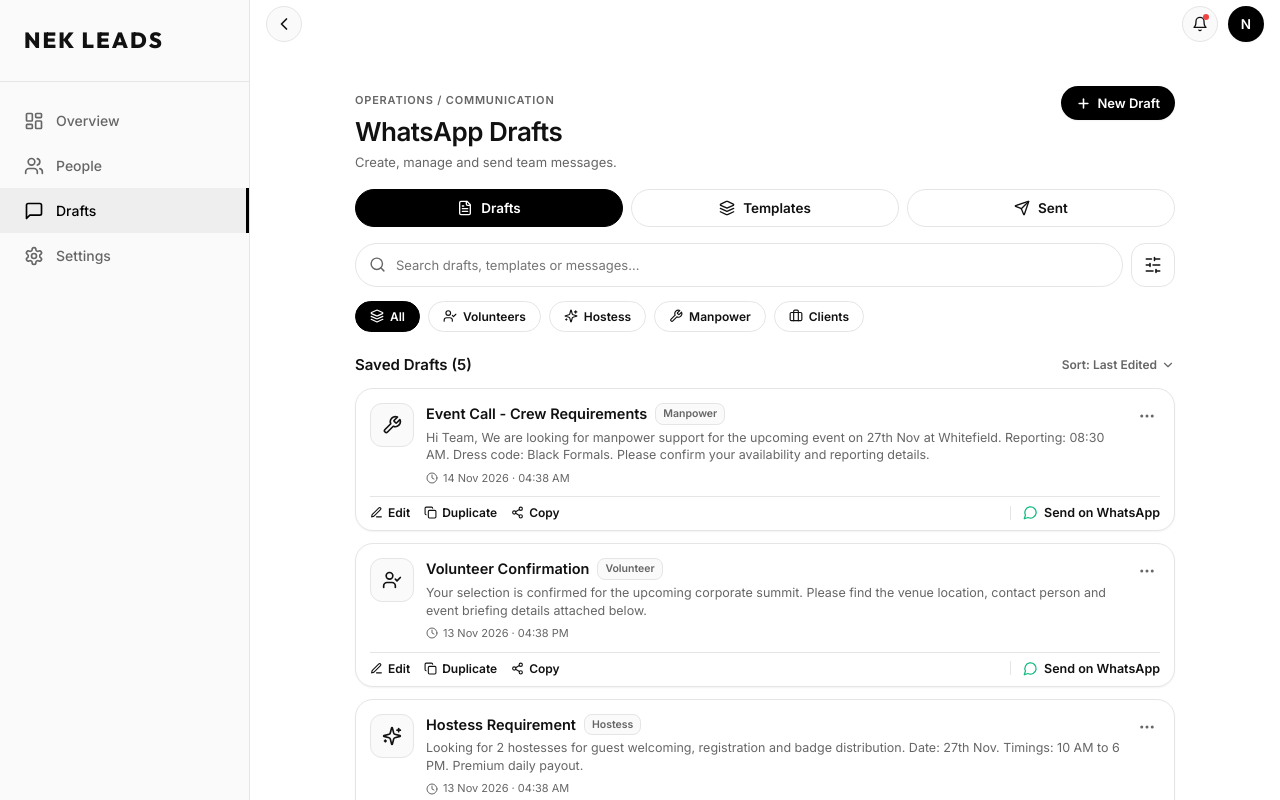
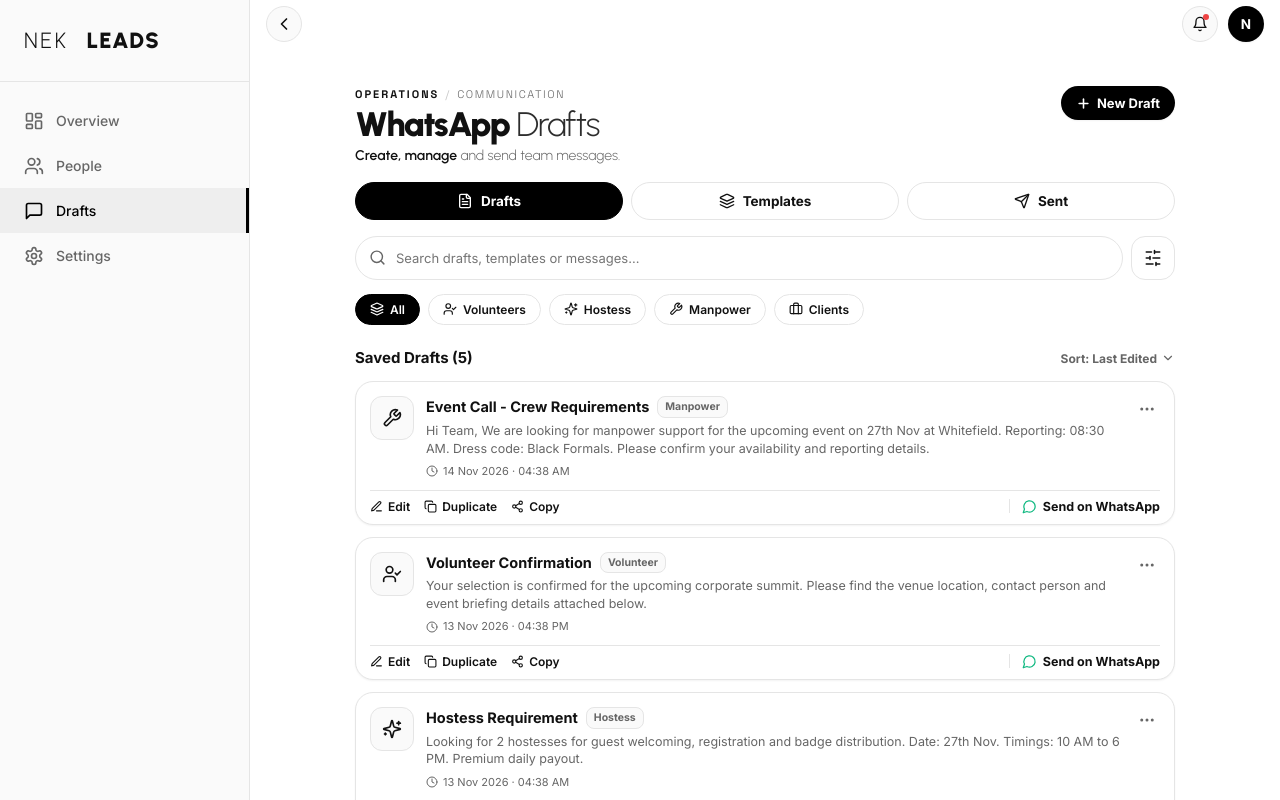
Before and after one commit to contactneklabs-droid/nekleads, a React (Vite) app: page /whatsapp-drafts in a window 1280 px wide. Shown: the top 800 px of the page. Built offline with nearby package versions, Linux system fonts and the light colour scheme.

Commit message:
feat: design unique high-contrast typography with bold and light font weights

```diff
--- a/index.html
+++ b/index.html
@@ -9,10 +9,10 @@
     <meta name="apple-mobile-web-app-capable" content="yes" />
     <meta name="apple-mobile-web-app-status-bar-style" content="black-translucent" />
     <meta name="apple-mobile-web-app-title" content="NEK LEADS" />
-    <meta name="description" content="NEK LEADS - Volunteer & Manpower Management" />
+    <meta name="description" content="NEK LEADS - Event Staffing & Lead Operations" />
     <link rel="preconnect" href="https://fonts.googleapis.com">
     <link rel="preconnect" href="https://fonts.gstatic.com" crossorigin>
-    <link href="https://fonts.googleapis.com/css2?family=Inter:wght@400;500;600&family=Outfit:wght@400;500;600;700;800;900&display=swap" rel="stylesheet">
+    <link href="https://fonts.googleapis.com/css2?family=Inter:wght@300;400;500;600;700&family=Outfit:wght@200;300;400;500;600;700;800;900&family=Space+Grotesk:wght@300;400;500;600;700&family=Urbanist:ital,wght@0,200;0,300;0,400;0,500;0,600;0,700;0,800;0,900;1,300;1,700&display=swap" rel="stylesheet">
     <link rel="apple-touch-icon" href="/apple-touch-icon.png" />
     <title>NEK LEADS</title>
   </head>
--- a/src/App.tsx
+++ b/src/App.tsx
@@ -54,8 +54,9 @@ const AppLayout = ({ children }: { children: React.ReactNode }) => {
       {/* Desktop Sidebar */}
       {!isDashboard && (
         <nav className="sidebar desktop-only">
-          <div className="sidebar-header" onClick={() => navigate('/dashboard')} style={{ cursor: 'pointer' }}>
-            NEK LEADS
+          <div className="sidebar-header" onClick={() => navigate('/dashboard')} style={{ cursor: 'pointer', fontFamily: "var(--font-display, 'Urbanist', sans-serif)" }}>
+            <span style={{ fontWeight: 300, letterSpacing: '2.5px' }}>NEK</span>
+            <span style={{ fontWeight: 900, letterSpacing: '1px', marginLeft: '6px' }}>LEADS</span>
           </div>
           <div className="nav-links">
             <NavLink to="/dashboard" className={({isActive}) => `nav-link ${isActive ? 'active' : ''}`}>
--- a/src/index.css
+++ b/src/index.css
@@ -15,6 +15,9 @@
   --ring-color: rgba(0, 0, 0, 0.1);
   --shadow-sm: 0 1px 2px 0 rgba(0, 0, 0, 0.05);
   --shadow-md: 0 4px 6px -1px rgba(0, 0, 0, 0.1), 0 2px 4px -1px rgba(0, 0, 0, 0.06);
+  --font-sans: 'Inter', -apple-system, BlinkMacSystemFont, 'Segoe UI', Roboto, sans-serif;
+  --font-display: 'Urbanist', 'Outfit', -apple-system, sans-serif;
+  --font-tech: 'Space Grotesk', -apple-system, monospace, sans-serif;
 }
 
 html.dark-mode {
@@ -85,7 +88,34 @@ input, textarea, select, [contenteditable="true"] {
 }
 
 .font-display {
-  font-family: 'Outfit', sans-serif;
+  font-family: var(--font-display);
+}
+
+.font-tech {
+  font-family: var(--font-tech);
+}
+
+.typo-hero-title {
+  font-family: var(--font-display);
+  font-size: 34px;
+  line-height: 1.05;
+  letter-spacing: -1.2px;
+  color: var(--color-text-primary);
+}
+
+.typo-kicker {
+  font-family: var(--font-tech);
+  font-size: 11px;
+  letter-spacing: 1.8px;
+  text-transform: uppercase;
+  color: var(--color-text-secondary);
+}
+
+.typo-subtitle {
+  font-family: var(--font-display);
+  font-size: 14px;
+  line-height: 1.4;
+  color: var(--color-text-secondary);
 }
 
 a {
--- a/src/pages/Dashboard.tsx
+++ b/src/pages/Dashboard.tsx
@@ -56,13 +56,16 @@ export default function Dashboard() {
     return () => window.removeEventListener('nek-data-updated', handleUpdate);
   }, []);
 
-  // Format today's date: e.g. "SUNDAY, 15 NOVEMBER 2026"
+  // Format today's date: e.g. "SUNDAY, NOVEMBER 15, 2026"
   const formattedToday = new Intl.DateTimeFormat('en-US', {
     weekday: 'long',
+    month: 'long',
     day: 'numeric',
-    month: 'long',
     year: 'numeric'
   }).format(new Date()).toUpperCase();
+
+  const [dayName, ...restDateParts] = formattedToday.split(',');
+  const restDate = restDateParts.join(',').trim();
 
   // Quick Add submit
   const handleQuickAddSubmit = () => {
@@ -171,30 +174,49 @@ export default function Dashboard() {
         paddingTop: '2px'
       }}>
         <div>
+          {/* 1. Date Kicker: Bold Day + Light Date with Space Grotesk */}
           <div style={{
+            fontFamily: "var(--font-tech, 'Space Grotesk', sans-serif)",
             fontSize: '11px',
-            fontWeight: 700,
-            letterSpacing: '0.8px',
+            letterSpacing: '1.8px',
+            textTransform: 'uppercase',
             color: 'var(--color-text-secondary)',
-            textTransform: 'uppercase'
+            marginBottom: '4px',
+            display: 'flex',
+            alignItems: 'center',
+            gap: '6px'
           }}>
-            {formattedToday}
+            <span style={{ fontWeight: 700, color: 'var(--color-text-primary)', letterSpacing: '2px' }}>
+              {dayName}
+            </span>
+            <span style={{ opacity: 0.35 }}>•</span>
+            <span style={{ fontWeight: 300, letterSpacing: '1.6px' }}>
+              {restDate}
+            </span>
           </div>
+
+          {/* 2. Hero Title: Sculpted Geometric Display in Urbanist */}
           <h1 style={{
-            fontSize: '28px',
-            fontWeight: 800,
-            letterSpacing: '-0.6px',
-            margin: '2px 0 2px 0',
+            fontFamily: "var(--font-display, 'Urbanist', sans-serif)",
+            fontSize: '36px',
+            letterSpacing: '-1.4px',
+            lineHeight: 1.05,
+            margin: '2px 0 4px 0',
             color: 'var(--color-text-primary)'
           }}>
-            Overview
+            <span style={{ fontWeight: 900 }}>Over</span><span style={{ fontWeight: 300, opacity: 0.88 }}>view</span>
           </h1>
+
+          {/* 3. Subtitle: Bold Lead + Light Ending in Urbanist */}
           <p style={{
-            fontSize: '13px',
+            fontFamily: "var(--font-display, 'Urbanist', sans-serif)",
+            fontSize: '14px',
             color: 'var(--color-text-secondary)',
-            margin: 0
+            margin: 0,
+            lineHeight: 1.4
           }}>
-            Your lead operations at a glance.
+            <span style={{ fontWeight: 600, color: 'var(--color-text-primary)' }}>Your lead operations</span>{' '}
+            <span style={{ fontWeight: 300 }}>at a glance.</span>
           </p>
         </div>
 
--- a/src/pages/People.tsx
+++ b/src/pages/People.tsx
@@ -207,29 +207,40 @@ export default function People() {
       <div style={{ display: 'flex', alignItems: 'flex-start', justifyContent: 'space-between', marginBottom: '16px', paddingTop: '4px' }}>
         <div>
           <div style={{
+            fontFamily: "var(--font-tech, 'Space Grotesk', sans-serif)",
             fontSize: '11px',
-            fontWeight: 700,
-            letterSpacing: '0.8px',
+            letterSpacing: '1.8px',
+            textTransform: 'uppercase',
             color: 'var(--color-text-secondary)',
-            textTransform: 'uppercase'
+            marginBottom: '4px',
+            display: 'flex',
+            alignItems: 'center',
+            gap: '6px'
           }}>
-            OPERATIONS / PEOPLE
+            <span style={{ fontWeight: 700, color: 'var(--color-text-primary)', letterSpacing: '2px' }}>OPERATIONS</span>
+            <span style={{ opacity: 0.35 }}>/</span>
+            <span style={{ fontWeight: 300, letterSpacing: '1.6px' }}>PEOPLE</span>
           </div>
           <h1 style={{
-            fontSize: '28px',
+            fontFamily: "var(--font-display, 'Urbanist', sans-serif)",
+            fontSize: '36px',
             fontWeight: 800,
-            letterSpacing: '-0.6px',
-            margin: '2px 0 2px 0',
+            letterSpacing: '-1.4px',
+            lineHeight: 1.05,
+            margin: '2px 0 4px 0',
             color: 'var(--color-text-primary)'
           }}>
             People
           </h1>
           <p style={{
-            fontSize: '13px',
+            fontFamily: "var(--font-display, 'Urbanist', sans-serif)",
+            fontSize: '14px',
             color: 'var(--color-text-secondary)',
-            margin: 0
+            margin: 0,
+            lineHeight: 1.4
           }}>
-            Manage Volunteers, Hostess and Manpower.
+            <span style={{ fontWeight: 600, color: 'var(--color-text-primary)' }}>Manage</span>{' '}
+            <span style={{ fontWeight: 300 }}>Volunteers, Hostess and Manpower.</span>
           </p>
         </div>
 
--- a/src/pages/Settings.tsx
+++ b/src/pages/Settings.tsx
@@ -273,29 +273,40 @@ export default function Settings() {
       {/* 1. HEADER */}
       <div style={{ marginBottom: '18px', paddingTop: '4px' }}>
         <div style={{
+          fontFamily: "var(--font-tech, 'Space Grotesk', sans-serif)",
           fontSize: '11px',
-          fontWeight: 700,
-          letterSpacing: '0.8px',
+          letterSpacing: '1.8px',
+          textTransform: 'uppercase',
           color: 'var(--color-text-secondary)',
-          textTransform: 'uppercase'
+          marginBottom: '4px',
+          display: 'flex',
+          alignItems: 'center',
+          gap: '6px'
         }}>
-          ACCOUNT
+          <span style={{ fontWeight: 700, color: 'var(--color-text-primary)', letterSpacing: '2px' }}>ACCOUNT</span>
+          <span style={{ opacity: 0.35 }}>/</span>
+          <span style={{ fontWeight: 300, letterSpacing: '1.6px' }}>SETTINGS</span>
         </div>
         <h1 style={{
-          fontSize: '28px',
+          fontFamily: "var(--font-display, 'Urbanist', sans-serif)",
+          fontSize: '36px',
           fontWeight: 800,
-          letterSpacing: '-0.6px',
-          margin: '2px 0 2px 0',
+          letterSpacing: '-1.4px',
+          lineHeight: 1.05,
+          margin: '2px 0 4px 0',
           color: 'var(--color-text-primary)'
         }}>
           Settings
         </h1>
         <p style={{
-          fontSize: '13px',
+          fontFamily: "var(--font-display, 'Urbanist', sans-serif)",
+          fontSize: '14px',
           color: 'var(--color-text-secondary)',
-          margin: 0
+          margin: 0,
+          lineHeight: 1.4
         }}>
-          Manage your account, app preferences and data.
+          <span style={{ fontWeight: 600, color: 'var(--color-text-primary)' }}>Manage</span>{' '}
+          <span style={{ fontWeight: 300 }}>your account, app preferences and data.</span>
         </p>
       </div>
 
--- a/src/pages/WhatsAppDrafts.tsx
+++ b/src/pages/WhatsAppDrafts.tsx
@@ -446,30 +446,40 @@ export default function WhatsAppDrafts() {
       {/* 1. SECTION TITLE & KICKER (MATCHING REFERENCE) */}
       <div style={{ display: 'flex', alignItems: 'flex-start', justifyContent: 'space-between', marginBottom: '16px', marginTop: '6px' }}>
         <div>
-          <span style={{
+          <div style={{
+            fontFamily: "var(--font-tech, 'Space Grotesk', sans-serif)",
             fontSize: '11px',
-            fontWeight: 800,
-            letterSpacing: '0.8px',
+            letterSpacing: '1.8px',
+            textTransform: 'uppercase',
             color: 'var(--color-text-secondary)',
-            textTransform: 'uppercase'
+            marginBottom: '4px',
+            display: 'flex',
+            alignItems: 'center',
+            gap: '6px'
           }}>
-            OPERATIONS / COMMUNICATION
-          </span>
+            <span style={{ fontWeight: 700, color: 'var(--color-text-primary)', letterSpacing: '2px' }}>OPERATIONS</span>
+            <span style={{ opacity: 0.35 }}>/</span>
+            <span style={{ fontWeight: 300, letterSpacing: '1.6px' }}>COMMUNICATION</span>
+          </div>
           <h1 style={{
-            fontSize: '26px',
-            fontWeight: 800,
-            margin: '2px 0 2px 0',
-            letterSpacing: '-0.5px',
+            fontFamily: "var(--font-display, 'Urbanist', sans-serif)",
+            fontSize: '34px',
+            letterSpacing: '-1.4px',
+            lineHeight: 1.05,
+            margin: '2px 0 4px 0',
             color: 'var(--color-text-primary)'
           }}>
-            WhatsApp Drafts
+            <span style={{ fontWeight: 900 }}>WhatsApp</span> <span style={{ fontWeight: 300, opacity: 0.88 }}>Drafts</span>
           </h1>
           <p style={{
-            fontSize: '13px',
+            fontFamily: "var(--font-display, 'Urbanist', sans-serif)",
+            fontSize: '14px',
             color: 'var(--color-text-secondary)',
-            margin: 0
+            margin: 0,
+            lineHeight: 1.4
           }}>
-            Create, manage and send team messages.
+            <span style={{ fontWeight: 600, color: 'var(--color-text-primary)' }}>Create, manage</span>{' '}
+            <span style={{ fontWeight: 300 }}>and send team messages.</span>
           </p>
         </div>
 
```
